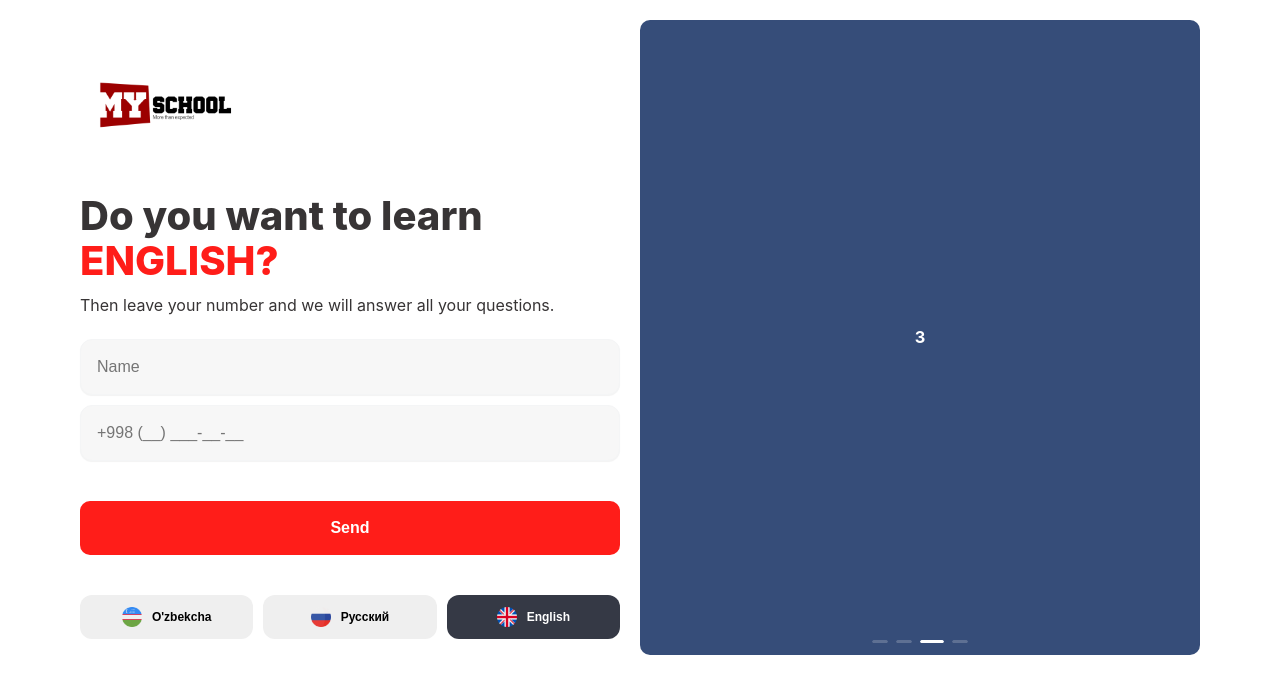
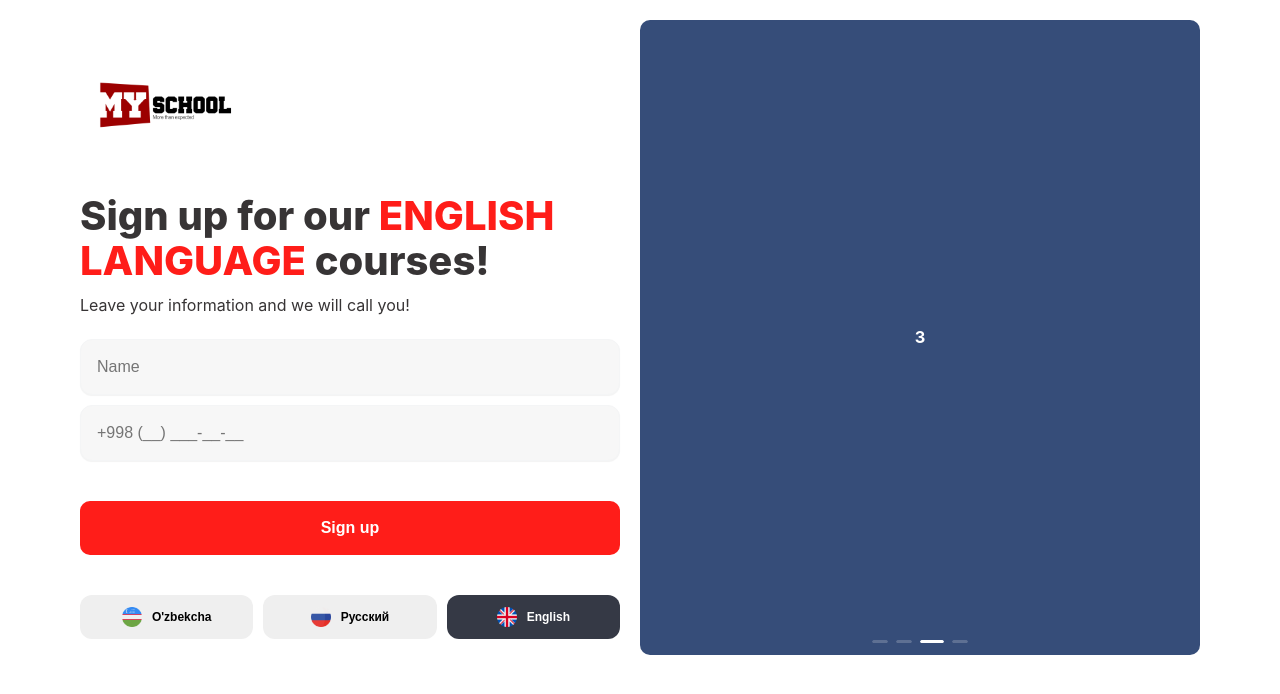
Before and after one commit to ShodiyorShukurov/my-school, a React (Vite) app: page /register in a window 1280 px wide. Both pictures are taken after a click on the button "English". Shown: the top 694 px of the page. Built offline with nearby package versions, Linux system fonts and the light colour scheme.

Commit message:
Language edit

```diff
--- a/src/Mock/index.js
+++ b/src/Mock/index.js
@@ -2,47 +2,45 @@
 
 const uzb = {
   title_1: "INGLIZ TILI",
-  title_2: " ni o'rganmoqchimisiz?",
-  sub_title:
-    "U holda raqamingizni qoldiring va biz barcha savollaringizga javob beramiz.",
+  title_2: " kurslarimizga ro’yxatdan o’ting!",
+  sub_title: "Ma'lumotlaringizni qoldiring va biz sizga qo'ng'iroq qilamiz!",
   placeholder: "Ismingiz",
-  button_text: "Yuborish",
+  button_text: "Ro'yxatdan o'tish",
   input_name: "«Ism» ni to'ldirishingiz kerak.",
   input_phone:
     "Telefon formati noto'g'ri. 998901234567 kabi bo'lishi kerak. Berilgan: 998",
-  thank_you_title: "Super! Bu kelajakka ajoyib qadam!",
+  thank_you_title: "Yangi imkoniyatlar sari birinchi qadam bilan Tabriklaymiz!",
   thank_you_subtitle:
-    "Bizning menejerlarimiz batafsil ma'lumot berish uchun tez orada siz bilan bog'lanadi.",
+    "Batafsil ma'lumot berish uchun izning menejerlarimiz tez orada siz bilan bog'lanadi.",
   network: "Bizning ijtimoiy tarmoqlar",
 };
 
 const rus = {
-  title_1: "Хочешь ",
-  title_2: "Английский?",
-  sub_title:
-    "Тогда отправь свой номер и мы перезвоним чтобы ответить на все вопросы.",
+  title_1: "Зарегистрируйтесь на наши курсы ",
+  title_2: "АНГЛИЙСКОГО ЯЗЫКА!",
+  sub_title: "Оставьте свои данные и мы вам перезвоним!",
   placeholder: "Имя",
-  button_text: "Отправить",
+  button_text: "Зарегистрироваться",
   input_name: "Необходимо заполнить «Имя».",
   input_phone:
     "Неправильный формат телефона. Должно быть как 998901234567. Дано: 998",
-  thank_you_title: "Супер! Это отличный шаг в будущее!",
+  thank_you_title: "Поздравляем с первым шагом на пути к новым возможностям!",
   thank_you_subtitle:
-    "Скоро наши менеджеры свяжутся для предоставления подробной информации.",
+    "Наши менеджеры свяжутся с вами в ближайшее время для предоставления дополнительной информации.",
   network: "Мы в соцсетях",
 };
 
 const eng = {
-  title_1: "ENGLISH?",
-  title_2: "Do you want to learn ",
-  sub_title: "Then leave your number and we will answer all your questions.",
+  title_1: "ENGLISH LANGUAGE",
+  title_2: "Sign up for our courses! ",
+  sub_title: "Leave your information and we will call you!",
   placeholder: "Name",
-  button_text: "Send",
+  button_text: "Sign up",
   input_name: "«Name» field is required",
   input_phone: "Wrong phone format. Must be like 998901234567. Given: 998",
   thank_you_title: "Super! This is a great step into the future!",
   thank_you_subtitle:
-    "Our managers will contact you shortly with further details.",
+    "Our trail managers will contact you shortly to provide more information.",
   network: "Our social networks",
 };
 
--- a/src/components/register/index.jsx
+++ b/src/components/register/index.jsx
@@ -45,8 +45,9 @@ const Register = () => {
           )}
           {changeValue === "eng" && (
             <h1 className="site-title">
-              {data.eng.title_2}
-              <span>{data.eng.title_1}</span>
+              {data.eng.title_2.slice(0, 16)}
+              <span>{data.eng.title_1}</span>{" "}
+              {data.eng.title_2.slice(15)}
             </h1>
           )}
 
```
